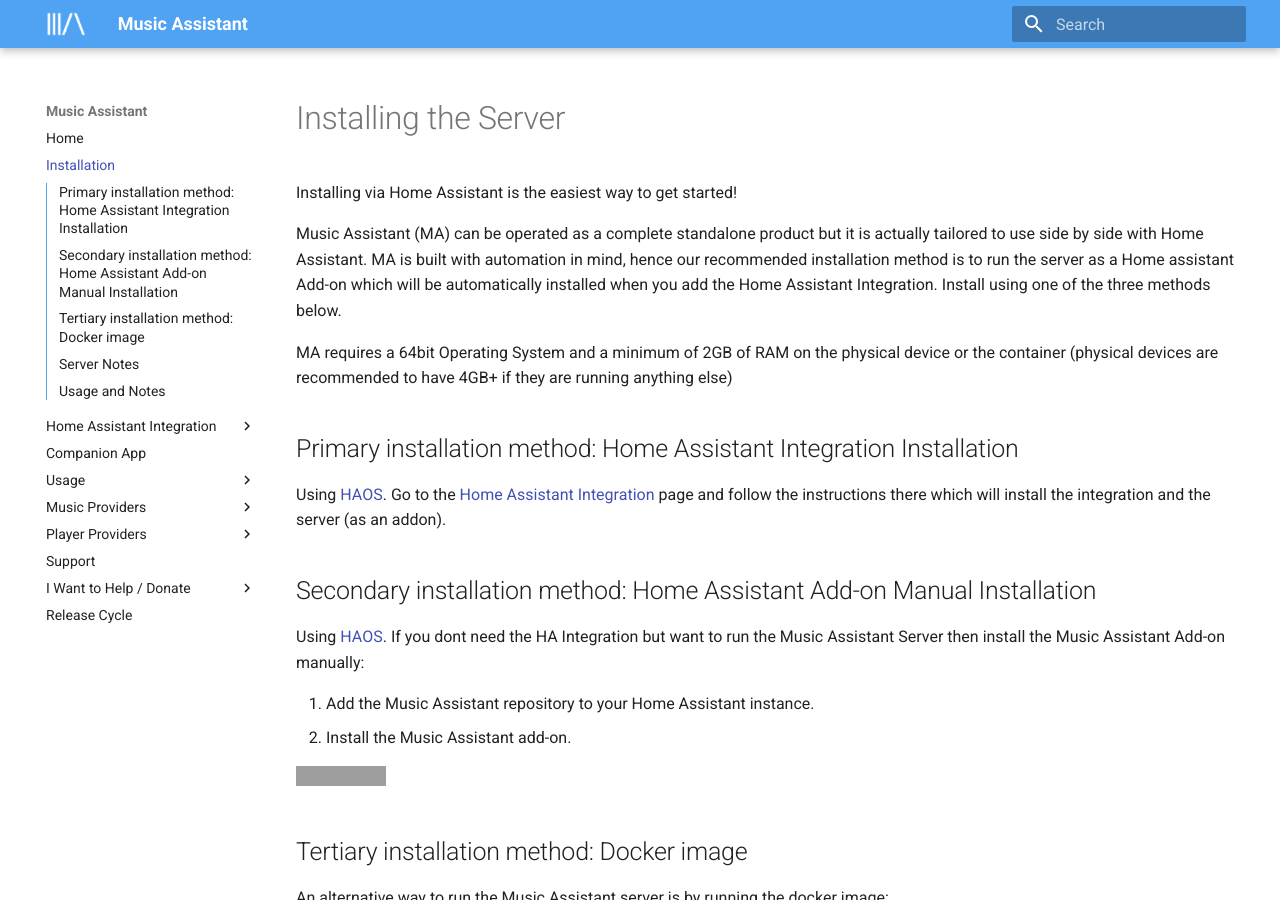
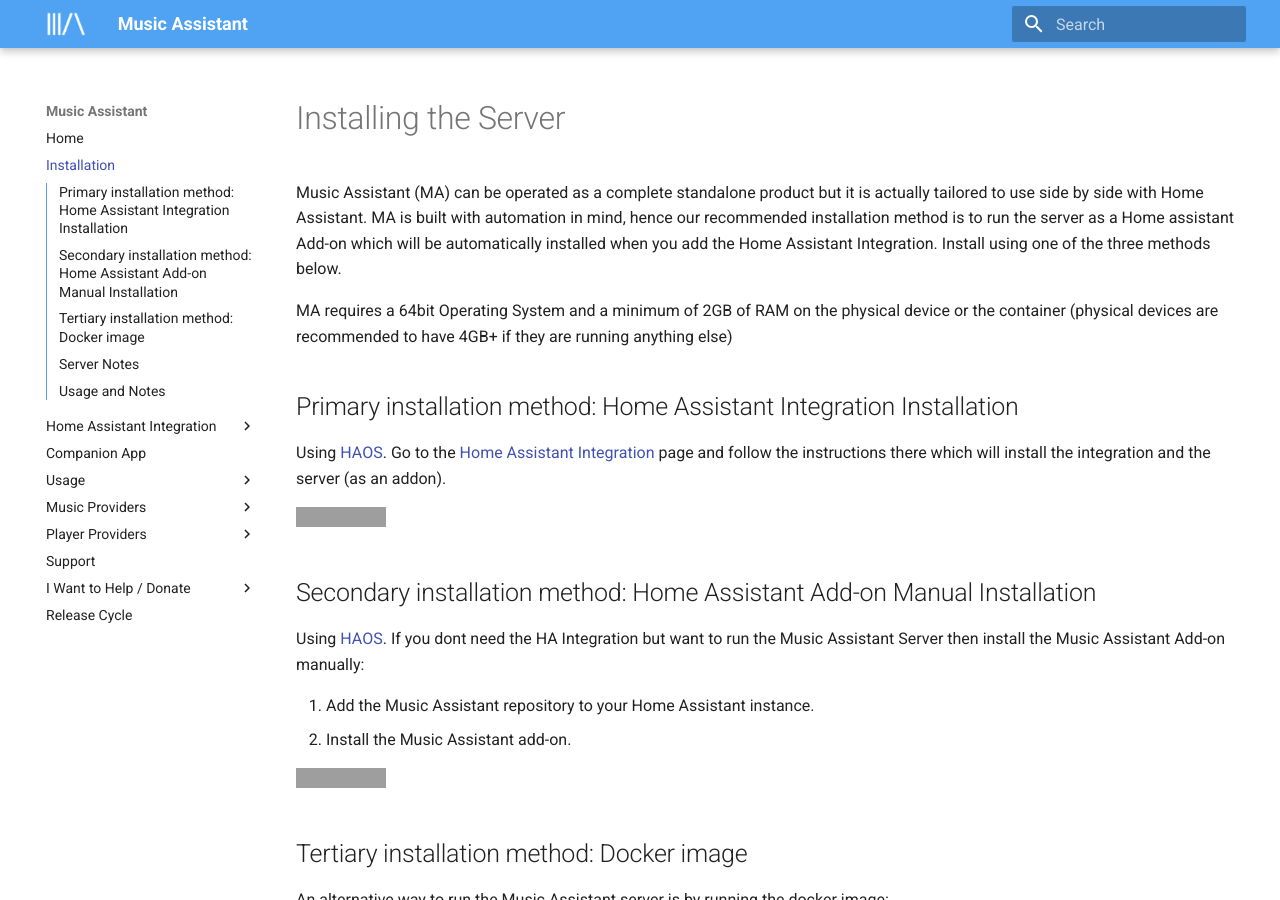
Before and after one commit to pwbriggs/music-assistant.github.io, an MkDocs documentation site: the page built from docs/installation.md, in a window 1280 px wide and 900 px high. Built offline with MkDocs 1.6.1 and Material for MkDocs 9.7.7, drawn with Linux system fonts in a browser that asks for light colours; grey boxes are pictures that could not be loaded.

```diff
--- a/docs/installation.md
+++ b/docs/installation.md
@@ -1,14 +1,16 @@
 # Installing the Server
 
-Installing via Home Assistant is the easiest way to get started!
 
 Music Assistant (MA) can be operated as a complete standalone product but it is actually tailored to use side by side with Home Assistant. MA is built with automation in mind, hence our recommended installation method is to run the server as a Home assistant Add-on which will be automatically installed when you add the Home Assistant Integration. Install using one of the three methods below.
+
 
 MA requires a 64bit Operating System and a minimum of 2GB of RAM on the physical device or the container (physical devices are recommended to have 4GB+ if they are running anything else)
 
 ## Primary installation method: Home Assistant Integration Installation
 
 Using [HAOS](https://developers.home-assistant.io/docs/operating-system/). Go to the [Home Assistant Integration](integration/installation.md) page and follow the instructions there which will install the integration and the server (as an addon).
+
+[![Add Music Assistant as Add-on to Home Assistant.](https://my.home-assistant.io/badges/supervisor_addon.svg)](https://my.home-assistant.io/redirect/supervisor_addon/?addon=d5369777_music_assistant&repository_url=https%3A%2F%2Fgithub.com%2Fmusic-assistant%2Fhome-assistant-addon)
 
 ## Secondary installation method: Home Assistant Add-on Manual Installation
 
```
